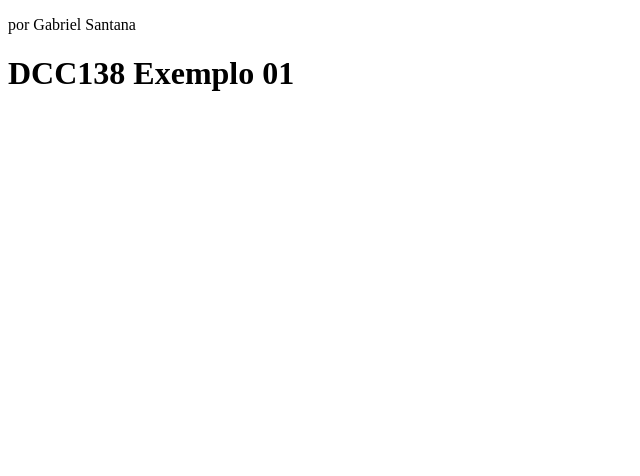
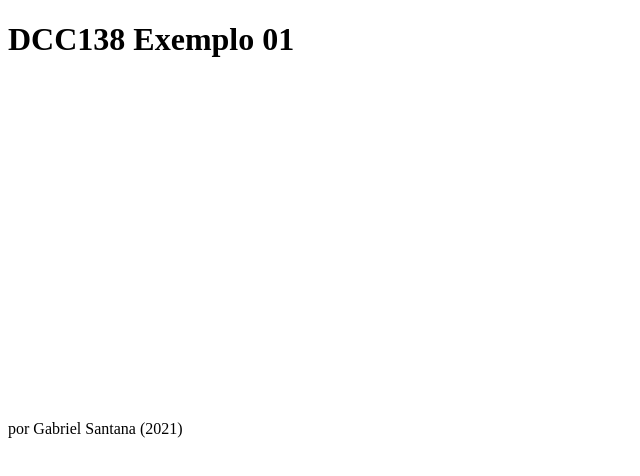
Before and after one commit to ufjf-dcc104/dcc138-2020-3ere-atv1-GabrielMS97, a plain HTML site: page index.html in a window 1280 px wide. Shown: the whole page, without its empty margins (0-640 px from the left). Drawn offline with Linux system fonts and the light colour scheme.

Commit message:
Captura canvas no html

```diff
--- a/index.html
+++ b/index.html
@@ -4,10 +4,15 @@
     <meta charset="UTF-8">
     <meta name="viewport" content="width=device-width, initial-scale=1.0">
     <title>DCC138 Exemplo 01</title>
-
-    <p> por Gabriel Santana </p>
 </head>
 <body>
     <h1> DCC138 Exemplo 01 </h1>
+    <canvas></canvas>
+    <p> por Gabriel Santana (2021)</p>
+    <script>
+        let canvas = document.querySelector("canvas");
+        canvas.width = 480;
+        canvas.height = 320;
+    </script>
 </body>
 </html>
```
